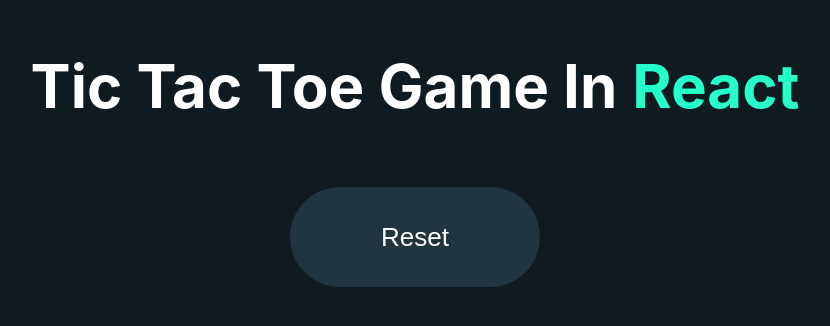
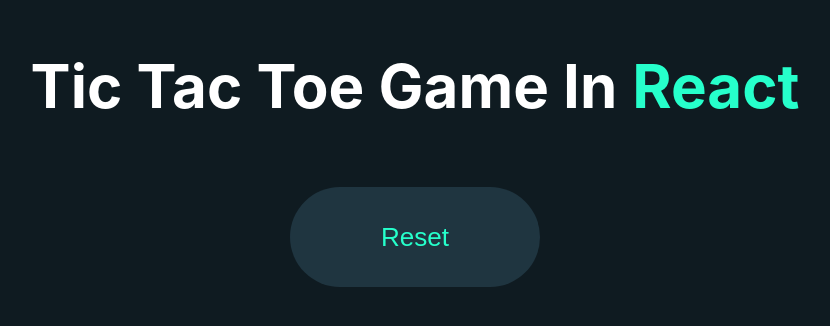
Before and after one commit to savi-creates/tic-tac-toe-game, a React (Create React App) app: page / in a window 1280 px wide. Shown: the top 326 px of the page, without its empty margins (225-1055 px from the left). Built offline with nearby package versions, Linux system fonts and the light colour scheme.

Commit message:
Changed color of button text to be more readable

```diff
--- a/src/Components/TicTacToe/TicTacToe.css
+++ b/src/Components/TicTacToe/TicTacToe.css
@@ -25,7 +25,7 @@
   border-radius: 50px;
   background: #1f3540;
   font-size: 26px;
-  color: white;
+  color: #26ffcb;
   margin-top: 25px;
   margin-bottom: 50px;
 }
```
